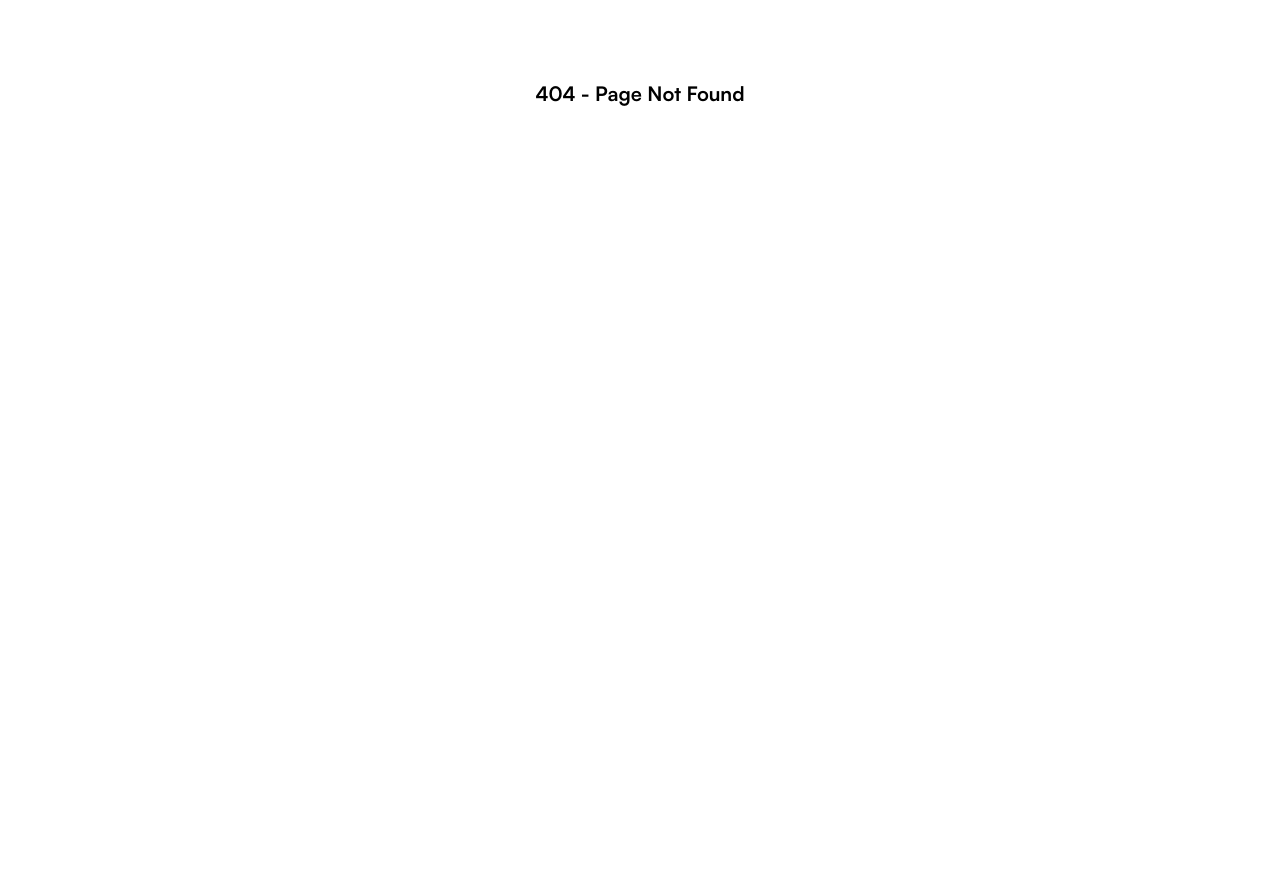
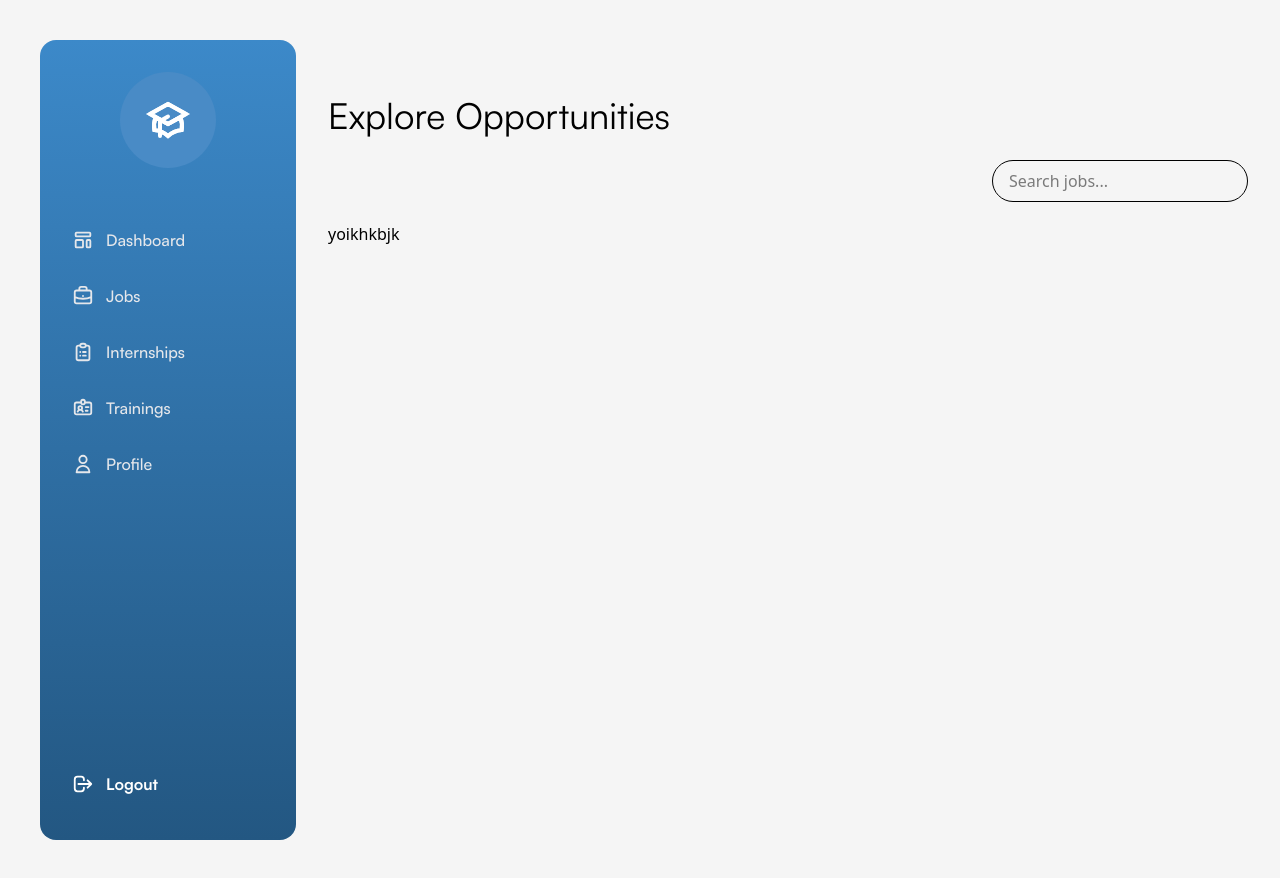
Before and after one commit to Ayush-014/GBPIET-CMS, a React (Vite) app in the folder frontend/: page /description in a window 1280 px wide. Before the commit this address had no page. Before the commit the page ends 800 px from the top, so only its background shows below. Built offline with nearby package versions, Linux system fonts and the light colour scheme; sample sign-in values are in the browser's storage.

Commit message:
updated login component

```diff
--- a/frontend/package.json
+++ b/frontend/package.json
@@ -19,6 +19,7 @@
     "jspdf-autotable": "^5.0.2",
     "react": "^18.3.1",
     "react-chartjs-2": "^5.3.0",
+    "react-circular-progressbar": "^2.2.0",
     "react-data-table-component": "^7.7.0",
     "react-dom": "^18.3.1",
     "react-icons": "^5.5.0",
--- a/frontend/src/components/common/JobsList.jsx
+++ b/frontend/src/components/common/JobsList.jsx
@@ -1,4 +1,5 @@
 import React, { useState, useEffect } from "react";
+import { useNavigate } from "react-router-dom";
 import { HiOutlineArrowRight } from "react-icons/hi";
 import Pagination from "../common/Pagination"; // Make sure this exists
 
@@ -19,6 +20,7 @@ const JOBS_PER_PAGE = 8;
 
 export default function JobsList({ onViewJob, search = "" }) {
   const [currentPage, setCurrentPage] = useState(1);
+  const navigate = useNavigate();
 
   const filteredJobs = jobs.filter((job) =>
     [job.company, job.role, job.details, job.deadline]
@@ -34,6 +36,11 @@ export default function JobsList({ onViewJob, search = "" }) {
   useEffect(() => {
     setCurrentPage(1);
   }, [search]);
+
+
+  onViewJob = () => {
+    navigate("/description");
+  };
 
   return (
     <div className="">
--- a/frontend/src/pages/auth/Login.jsx
+++ b/frontend/src/pages/auth/Login.jsx
@@ -10,7 +10,7 @@ import ill1 from "../../assets/images/su_ill_1.svg";
 const Login = () => {
   const [formData, setFormData] = useState({ email: "", password: "" });
   const [showPassword, setShowPassword] = useState(false);
-  const [loginRole, setLoginRole] = useState("student");
+  const [loginRole, setLoginRole] = useState('student');
   const [forgotPasswordMode, setForgotPasswordMode] = useState(false);
   const navigate = useNavigate();
 
@@ -72,8 +72,14 @@ const Login = () => {
       } else {
         localStorage.setItem("token", data.token);
         localStorage.setItem("user", JSON.stringify(data.user));
+        // const data = await res.json();
+{ console.log("Login response:", data)}
+
         toast.success("Login successful!");
-        navigate("/dashboard");
+        const route = loginRole === "admin"
+                        ? "/admin/dashboard"
+                        : "/dashboard";
+        navigate(route);
       }
     } catch (err) {
       toast.error("Something went wrong, please try again.");
@@ -115,6 +121,9 @@ const Login = () => {
                 >
                   <option value="student">Student</option>
                   <option value="admin">Admin</option>
+
+                  {console.log("role: " + loginRole)}
+
                 </select>
               </div>
             )}
--- /dev/null
+++ b/frontend/src/pages/student/JobDescription.jsx
@@ -0,0 +1,27 @@
+import React, { useState } from "react";
+import Layout from "../../components/layouts/StudentLayout";
+import JobsList from "../../components/common/JobsList";
+
+export default function JobsDescription() {
+  const [search, setSearch] = useState("");
+
+  const handleViewJob = (job) => {
+    alert(`Viewing job at ${job.company}: ${job.role}`);
+  };
+
+  return (
+    <Layout active="Jobs">
+      <h1 className="text-2xl lg:text-4xl font-sR mb-4 sm:mb-6 text-center sm:text-left">Explore Opportunities</h1>
+      <div className="flex justify-end mb-5">
+        <input
+          type="text"
+          placeholder="Search jobs..."
+          className="border rounded-full px-4 py-2 w-full sm:w-64"
+          value={search}
+          onChange={e => setSearch(e.target.value)}
+        />
+      </div>
+      yoikhkbjk
+    </Layout>
+  );
+}
--- a/frontend/src/routes/studentRoutes.jsx
+++ b/frontend/src/routes/studentRoutes.jsx
@@ -2,6 +2,7 @@ import React from "react";
 import "../index.css";
 import StudentDashboard from "../pages/student/StudentDashboard";
 import JobsPage from "../pages/student/JobsPage";
+import JobsDescription from "../pages/student/JobDescription";
 import InternshipsPage from "../pages/student/InternshipsPage";
 import TrainingsPage from "../pages/student/TrainingsPage";
 import StudentProfile from "../pages/student/StudentProfile";
@@ -22,6 +23,14 @@ const studentRoutes = [
     element: (
       <ProtectedRoute>
         <JobsPage />
+      </ProtectedRoute>
+    )
+  },
+  {
+    path: "/description",
+    element: (
+      <ProtectedRoute>
+        <JobsDescription />
       </ProtectedRoute>
     )
   },
```
Also changed, not shown: 1 other file (tests, documents, lock files or other folders).
